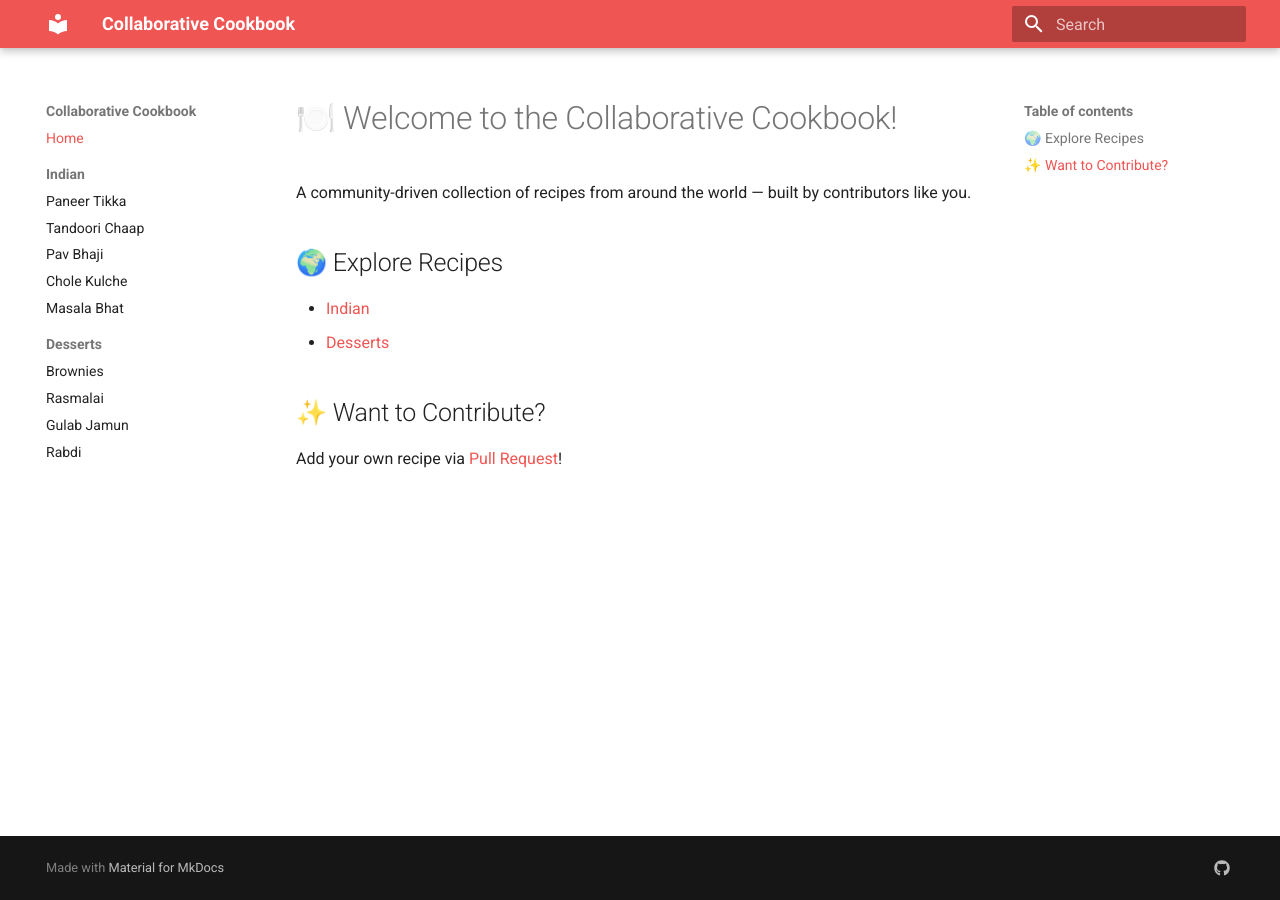
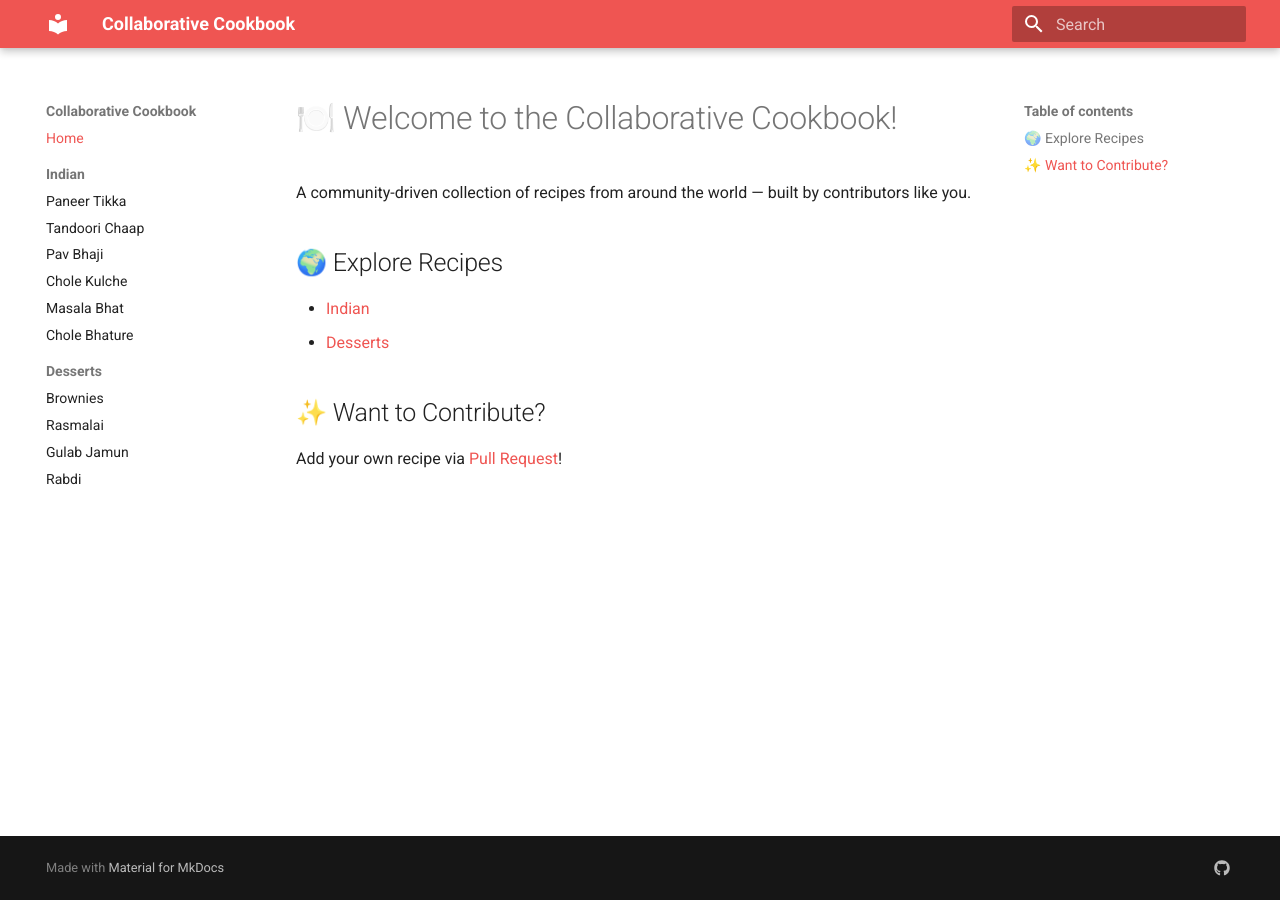
Before and after one commit to harshi2410/collab-cookbook, an MkDocs documentation site: the page built from docs/index.md, in a window 1280 px wide. Built offline with MkDocs 1.6.1 and Material for MkDocs 9.7.7, drawn with Linux system fonts in a browser that asks for light colours.

Commit message:
final changes for tester

```diff
--- a/mkdocs.yml
+++ b/mkdocs.yml
@@ -37,6 +37,8 @@ nav:
     - Pav Bhaji: recipes/indian/pav-bhaji.md
     - Chole Kulche: recipes/indian/chole-kulche.md
     - Masala Bhat: recipes/indian/masala-bhat.md
+    - Chole Bhature: recipes/indian/chole-bhature.md
+
   - Desserts:
     - Brownies: recipes/desserts/brownies.md
     - Rasmalai: recipes/desserts/rasmalai.md
```
